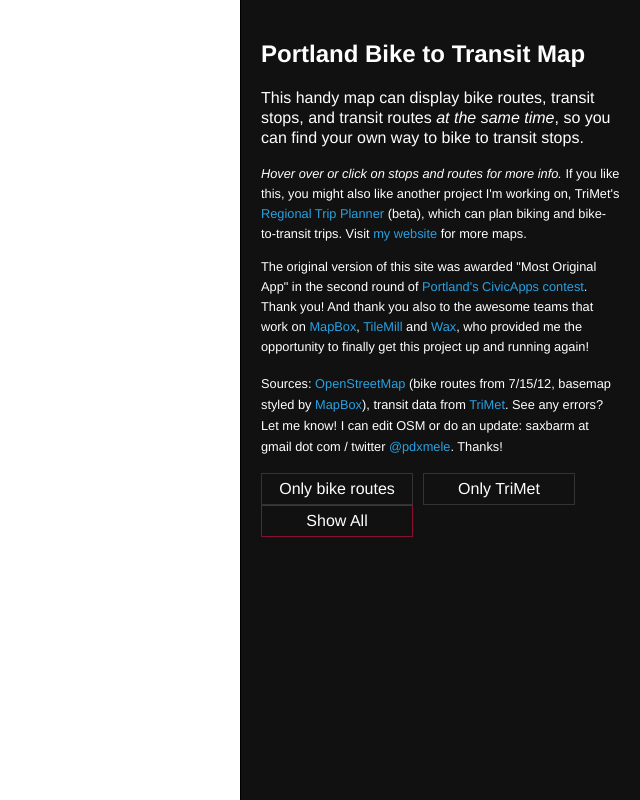
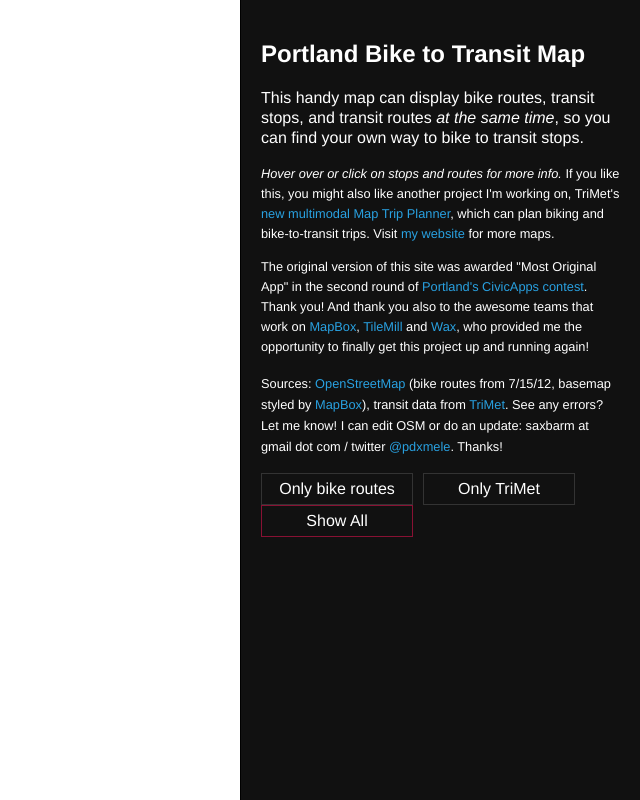
Before and after one commit to MappingKat/PDX-bike-transit-map, a plain HTML site: page index.html in a window 1280 px wide. Shown: the whole page, without its empty margins (640-1280 px from the left). Drawn offline with nearby package versions, Linux system fonts and the light colour scheme.

Commit message:
Update TriMet trip planner link for release version

```diff
--- a/index.html
+++ b/index.html
@@ -90,7 +90,7 @@
     <h2>Portland Bike to Transit Map</h2>
     <p>This handy map can display bike routes, transit stops, and transit routes <i>at the same time</i>, so you can find your own way to bike to transit stops.
 
-    <P style="font-size:.8em;"><i>Hover over or click on stops and routes for more info.</i> If you like this, you might also like another project I'm working on, TriMet's <a href="http://rtp.trimet.org">Regional Trip Planner</a> (beta), which can plan biking and bike-to-transit trips. Visit <a href="http://pdxmele.github.com/pdxmele">my website</a> for more maps.</p>
+    <P style="font-size:.8em;"><i>Hover over or click on stops and routes for more info.</i> If you like this, you might also like another project I'm working on, TriMet's <a href="http://ride.trimet.org">new multimodal Map Trip Planner</a>, which can plan biking and bike-to-transit trips. Visit <a href="http://pdxmele.github.com/pdxmele">my website</a> for more maps.</p>
 
     <P style="font-size:.8em;">The original version of this site was awarded "Most Original App" in the second round of <a href="http://civicapps.org/news/civicapps-awards-congrats-round-2-winners-and-runners">Portland's CivicApps contest</a>. Thank you! And thank you also to the awesome teams that work on <a href="http://www.mapbox.com/">MapBox</a>, <a href="http://mapbox.com/tilemill/">TileMill</a> and <a href="http://mapbox.com/wax/">Wax</a>, who provided me the opportunity to finally get this project up and running again!</p>
 
```
